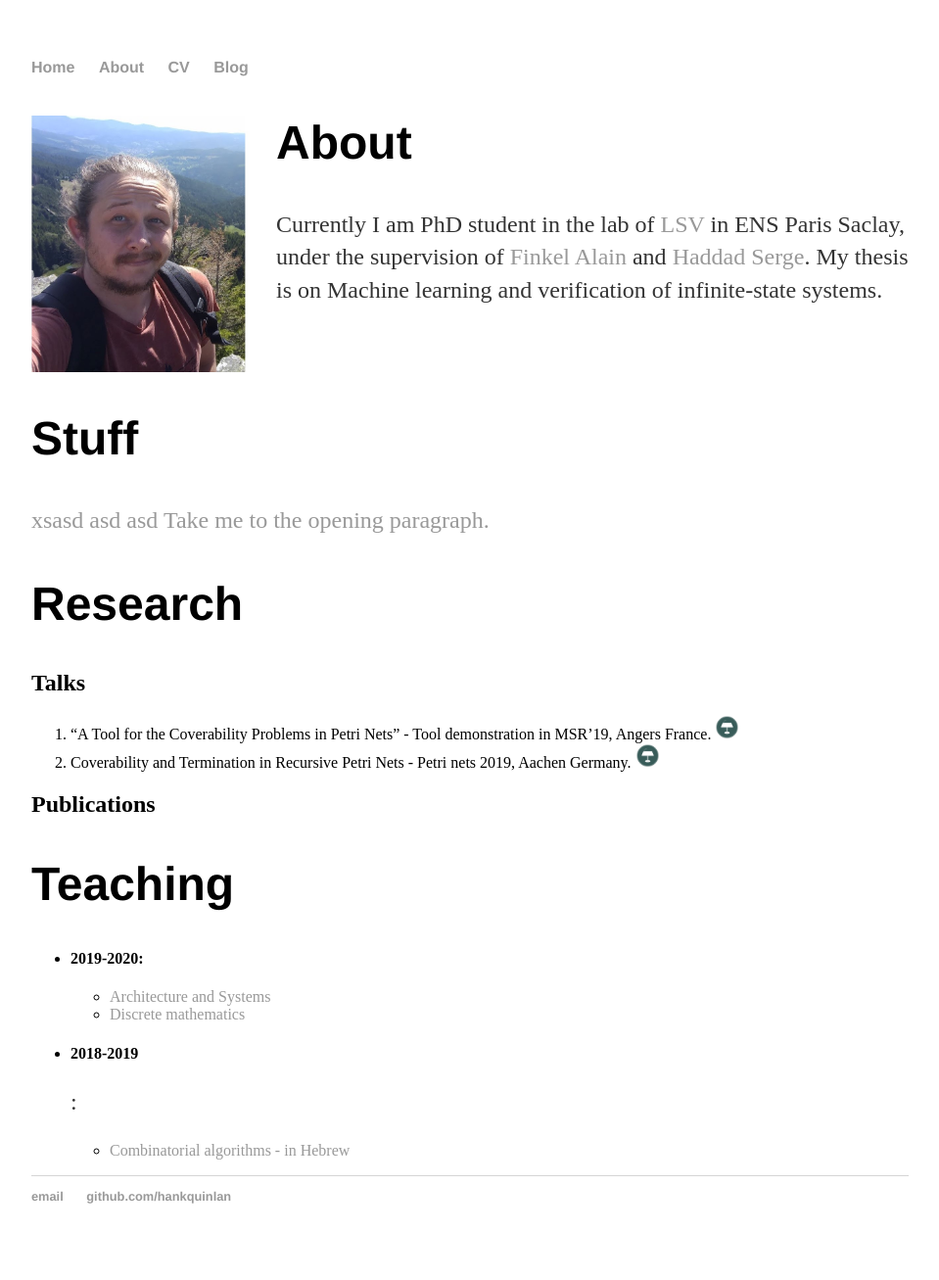
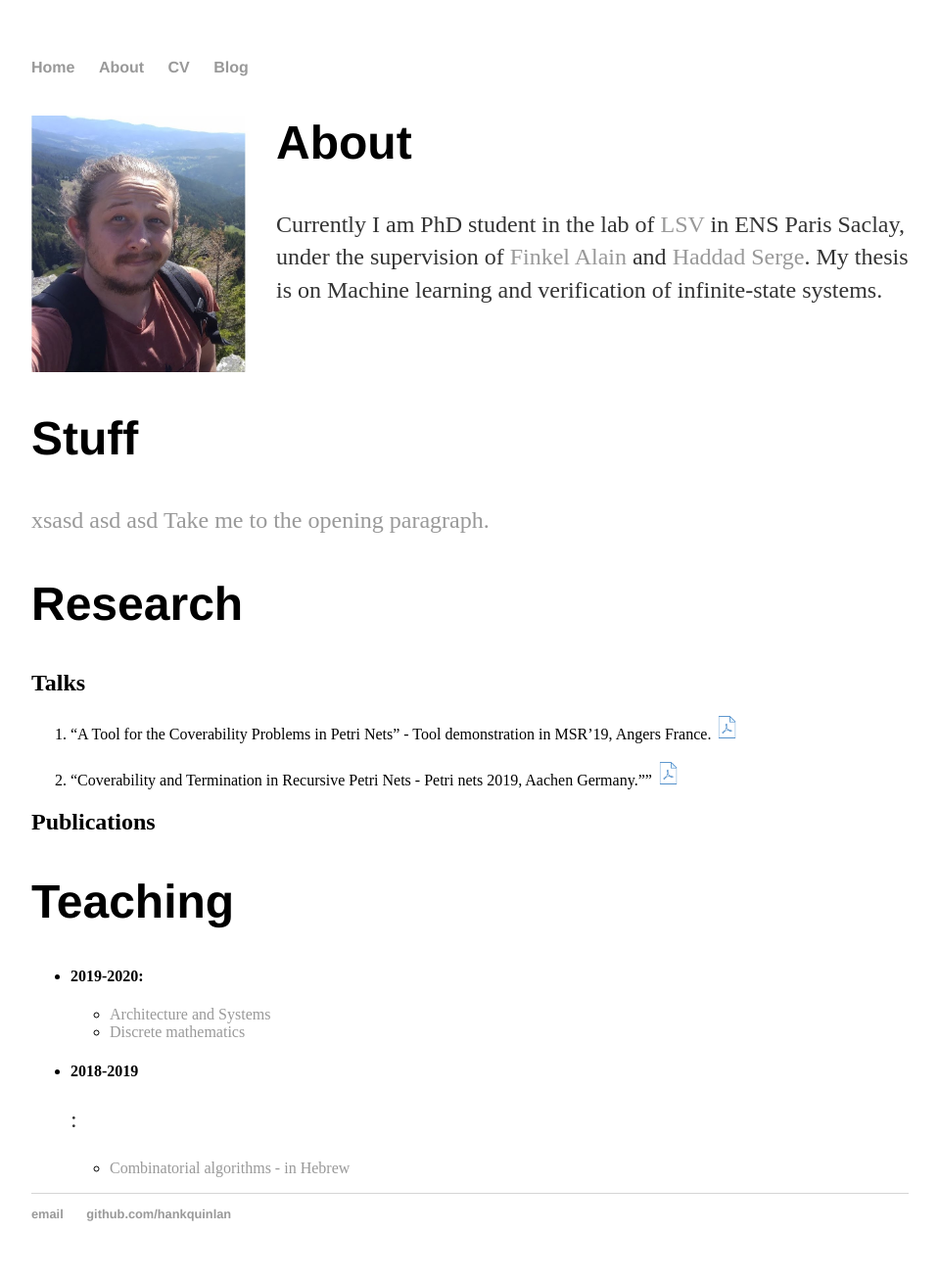
Before and after one commit to IgorKhm/igorkhm.github.io, a Jekyll site: the page built from index.md, in a window 1280 px wide. Shown: the whole page at 98% size, without its empty margins (160-1119 px from the left). Built offline with Jekyll 4.4.1, drawn with Linux system fonts in a browser that asks for light colours.

Commit message:
Update index.md

```diff
--- a/index.md
+++ b/index.md
@@ -13,10 +13,10 @@ Currently I am PhD student in the lab of [LSV](https://www.lsv.fr) in ENS Paris
 # Research
 ## Talks
 
-1.  "A Tool for the Coverability Problems in Petri Nets" - Tool demonstration in MSR'19, Angers France. <a href="/presentations/msr19.pdf
-"><img src="pictures/presentation.png" alt="drawing" width="25"/>
-2. Coverability and Termination in Recursive Petri Nets - Petri nets 2019, Aachen Germany.  <a href="/presentations/petrinet19.pdf
-"><img src="pictures/presentation.png" alt="drawing" width="25"/></a>
+1. "A Tool for the Coverability Problems in Petri Nets" - Tool demonstration in MSR'19, Angers France. <a href="/presentations/msr19.pdf
+"><img src="pictures/pdf.png" alt="drawing" width="25"/> </a> <br /><br />
+2. "Coverability and Termination in Recursive Petri Nets - Petri nets 2019, Aachen Germany.""  <a href="/presentations/petrinet19.pdf
+"><img src="pictures/pdf.png" alt="drawing" width="25"/></a>
 
 ## Publications
 
```
